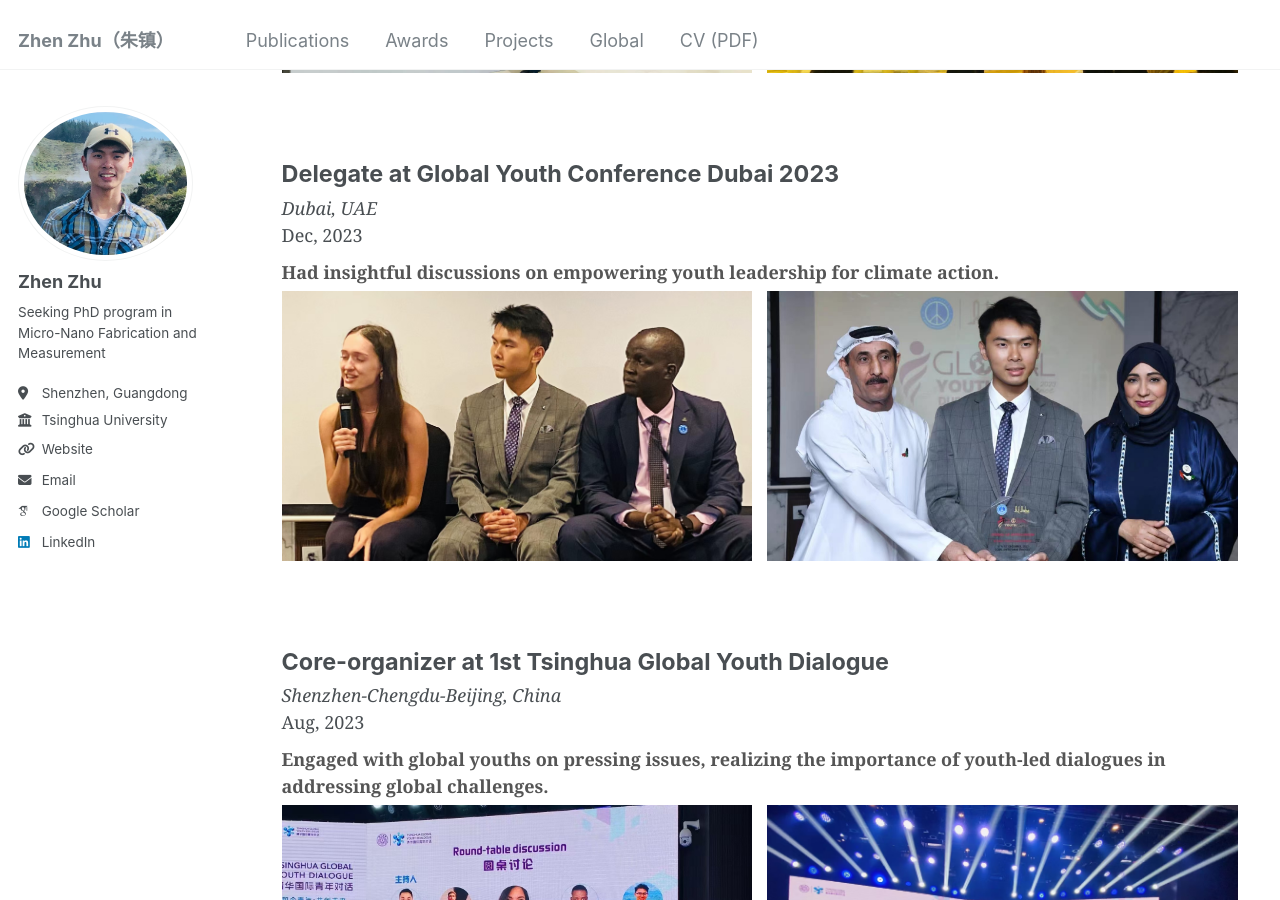
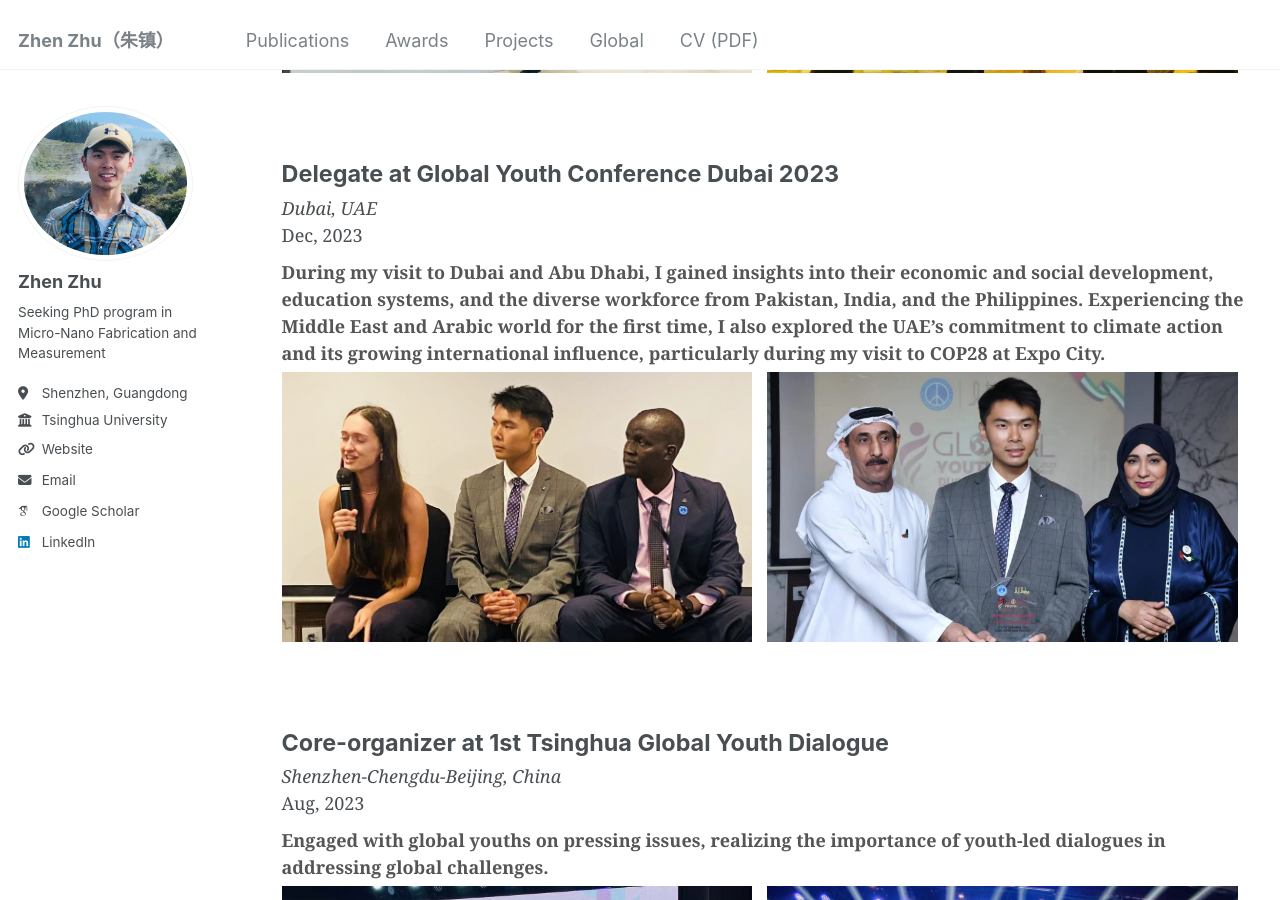
Before and after one commit to zhenzhuzz/zhenzhuzz.github.io, a Jekyll site: the page built from _pages/global.html, in a window 1280 px wide and 900 px high, scrolled down 1324 px. Built offline with Jekyll 4.4.1, drawn with Linux system fonts in a browser that asks for light colours; some web fonts are replaced.

Commit message:
Update global.html

```diff
--- a/_pages/global.html
+++ b/_pages/global.html
@@ -33,7 +33,7 @@ author_profile: true
   <div class="program">
     <h3 class="program-title">Delegate at Global Youth Conference Dubai 2023</h3>
     <p class="locdate"><em>Dubai, UAE</em><br>Dec, 2023</p>
-    <p class="feeling-section">Had insightful discussions on empowering youth leadership for climate action.</p>
+    <p class="feeling-section">During my visit to Dubai and Abu Dhabi, I gained insights into their economic and social development, education systems, and the diverse workforce from Pakistan, India, and the Philippines. Experiencing the Middle East and Arabic world for the first time, I also explored the UAE’s commitment to climate action and its growing international influence, particularly during my visit to COP28 at Expo City.</p>
     <div class="program-images">
       <img src="/images/Dubai-1.jpg" alt="Dubai Image 1" class="program-image">
       <img src="/images/Dubai-2.jpg" alt="Dubai Image 2" class="program-image">
```
